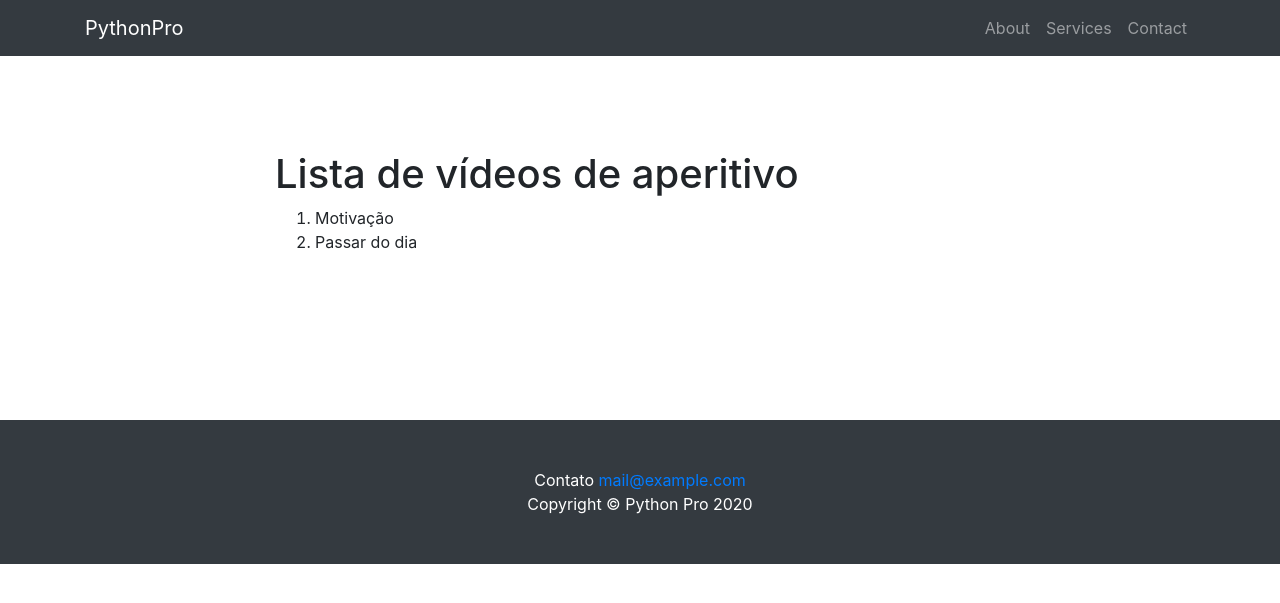
After one commit to diegomaranhao/curso-django, a Django app: page /aperitivos/ in a window 1280 px wide. The commit adds this page. Shown: the top 603 px of the page. Run offline with Django 3.2, Linux system fonts and the light colour scheme; some libraries are stand-ins or nearby versions.

Commit message:
Criado a lista de videos aperitivos close #76

```diff
--- /dev/null
+++ b/pypro/aperitivos/templates/aperitivos/indice.html
@@ -0,0 +1,23 @@
+{% extends 'base/base.html' %}
+{% load static %}
+{% block description %}Página com a lista de video{% endblock %}
+{% block title %}PythonPro - Aperitivos{% endblock %}
+{% block body %}
+
+    <section id="about">
+        <div class="container">
+            <div class="row">
+                <div class="col-lg-8 mx-auto">
+                <h1>Lista de vídeos de aperitivo</h1>
+                    <ol>
+                        {% for video in videos %}
+                            <li>{{ video.titulo | default:'Video sem titulo'}}</li>
+                        {% empty %}
+                            <li>Nenhum vídeo de aperitivo foi encontrado</li>
+                        {% endfor %}
+                    </ol>
+                </div>
+            </div>
+        </div>
+    </section>
+{% endblock %}
--- a/pypro/aperitivos/urls.py
+++ b/pypro/aperitivos/urls.py
@@ -1,8 +1,9 @@
 from django.urls import path
 
-from pypro.aperitivos.views import video
+from pypro.aperitivos.views import video, indice
 
 app_name = 'aperitivos'
 urlpatterns = [
     path('<slug:slug>', video, name='video'),
+    path('', indice, name='indice'),
 ]
--- a/pypro/aperitivos/views.py
+++ b/pypro/aperitivos/views.py
@@ -1,10 +1,17 @@
 from django.shortcuts import render
+
+videos = [
+    {'slug': 'motivacao', 'vimeo_id': 425991579, 'titulo': 'Motivação'},
+    {'slug': 'passar-do-dia', 'vimeo_id': 426262500, 'titulo': 'Passar do dia'}
+]
+
+videos_dct = {dct['slug']: dct for dct in videos}
 
 
 def video(request, slug):
-    videos = {
-        'motivacao': {'slug': 'Motivacao', 'vimeo_id': 425991579, 'titulo': 'Motivação'},
-        'passar-do-dia': {'vimeo_id': 426262500, 'titulo': 'Passar do dia'}
-    }
-    video = videos[slug]
+    video = videos_dct[slug]
     return render(request, 'aperitivos/video.html', context={'video': video})
+
+
+def indice(request):
+    return render(request, 'aperitivos/indice.html', context={'videos': videos})
```
Also changed, not shown: pypro/aperitivos/templates/aperitivos/video.html (+5 -2 lines), pypro/aperitivos/tests/tests_indice.py (added, +25 -0 lines), pypro/aperitivos/tests/tests_video.py (renamed from pypro/aperitivos/tests.py).
